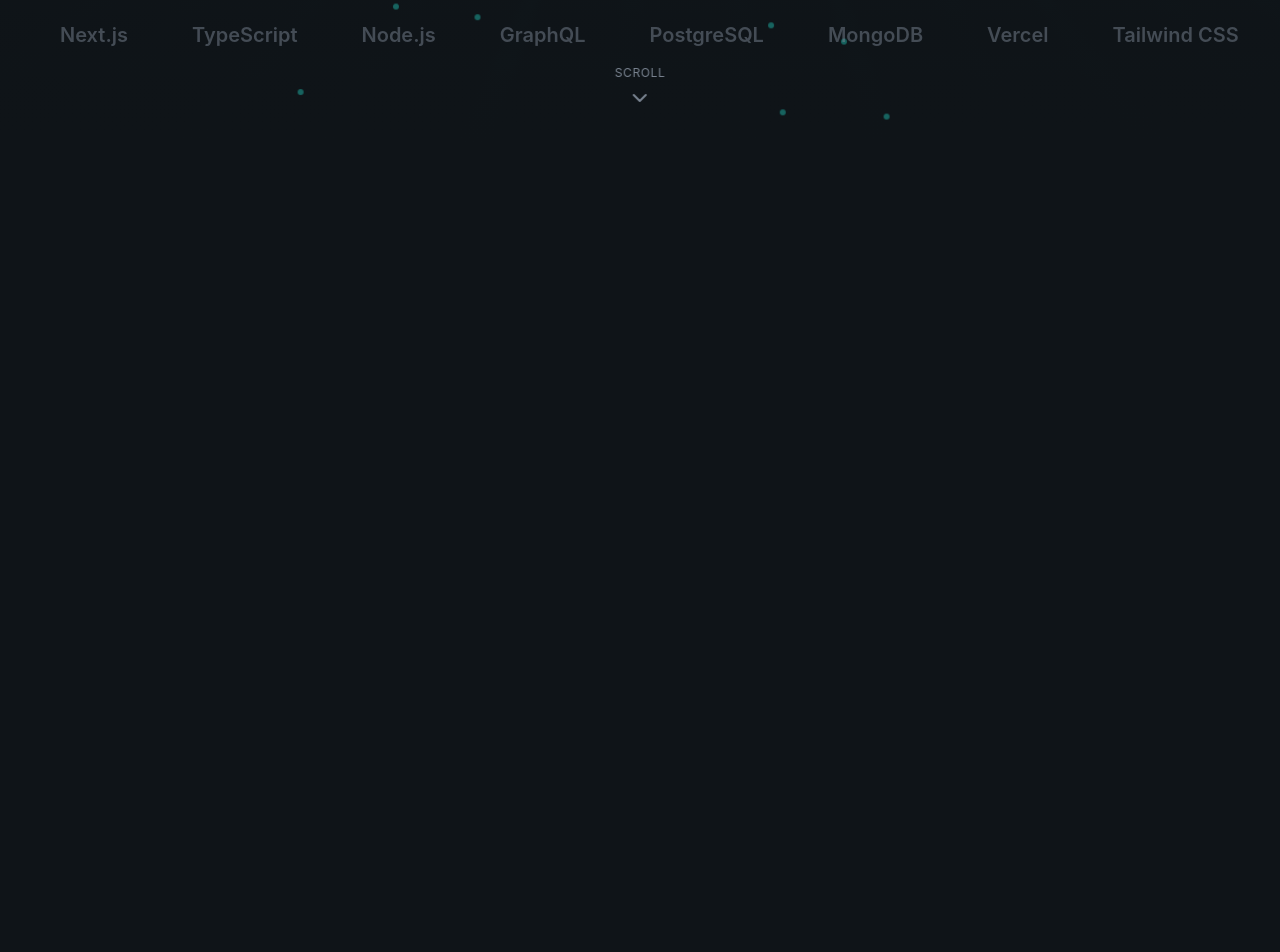
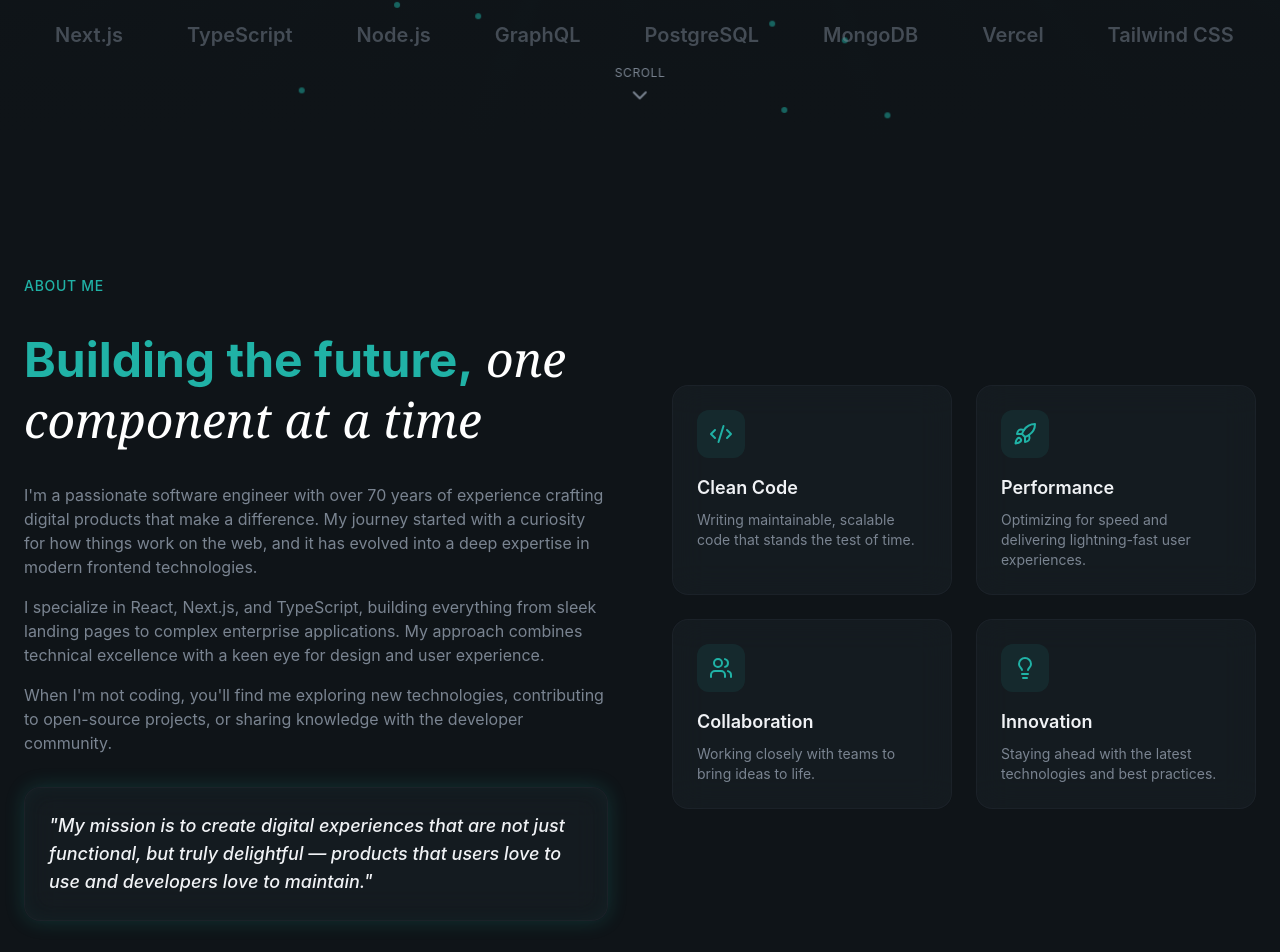
Before and after one commit to Ilmanmdifa/modern-js-portfolio, a React app: page / in a window 1280 px wide. Shown: the part 943-1895 px from the top of the page. Before the commit the page ends 1088 px from the top, so only its background shows below. Built offline with nearby package versions, Linux system fonts and the light colour scheme; the HTML template or start-up script is replaced by a standard one.

Commit message:
layout: add about section

```diff
--- a/src/index.css
+++ b/src/index.css
@@ -10,7 +10,7 @@
   --color-primary-foreground: #ffffff;
 
   --color-secondary: #1f2830;
-  --color-secondary: #20b2a6;
+  --color-secondary-foreground: #20b2a6;
 
   --color-muted: #252e37;
   --color-muted-foreground: #7a8491;
@@ -25,6 +25,10 @@
 @layer base {
   html {
     scroll-behavior: smooth;
+  }
+
+  button {
+    cursor: pointer;
   }
 
   body {
--- a/src/layouts/Navbar.jsx
+++ b/src/layouts/Navbar.jsx
@@ -21,6 +21,7 @@
 
     return () => window.removeEventListener("scroll", handleScroll);
   });
+
   return (
     <header
       className={`fixed top-0 left-0 right-0 transition-all duration-500 ${isScrolled ? "glass-strong py-3" : "bg-transparent py-5"}  z-50`}
@@ -70,13 +71,16 @@
               <a
                 href={link.href}
                 key={index}
+                onClick={() => setIsMobileMenuOpen(false)}
                 className="text-lg text-muted-foreground hover:text-foreground py-2"
               >
                 {link.label}
               </a>
             ))}
 
-            <Button>Contact Me</Button>
+            <Button onClick={() => setIsMobileMenuOpen(false)}>
+              Contact Me
+            </Button>
           </div>
         </div>
       )}
--- a/src/sections/About.jsx
+++ b/src/sections/About.jsx
@@ -1,3 +1,102 @@
+import { Code2, Lightbulb, Rocket, Users } from "lucide-react";
+
+const highlights = [
+  {
+    icon: Code2,
+    title: "Clean Code",
+    description:
+      "Writing maintainable, scalable code that stands the test of time.",
+  },
+  {
+    icon: Rocket,
+    title: "Performance",
+    description:
+      "Optimizing for speed and delivering lightning-fast user experiences.",
+  },
+  {
+    icon: Users,
+    title: "Collaboration",
+    description: "Working closely with teams to bring ideas to life.",
+  },
+  {
+    icon: Lightbulb,
+    title: "Innovation",
+    description:
+      "Staying ahead with the latest technologies and best practices.",
+  },
+];
+
 export const About = () => {
-  return <section></section>;
+  return (
+    <section id="about" className="py-32 relative overflow-hidden">
+      <div className="container mx-auto px-6 relative z-10">
+        <div className="grid lg:grid-cols-2 gap-16 items-center">
+          {/* Left column */}
+          <div className="space-y-8">
+            <div className="animate-fade-in">
+              <span className="text-secondary-foreground text-sm font-medium tracking-wider uppercase">
+                About Me
+              </span>
+            </div>
+
+            <h2 className="text-4xl md:text-5xl font-bold leading-tight animate-fade-in animation-delay-100 text-secondary-foreground">
+              Building the future,
+              <span className="font-serif italic font-normal text-white">
+                {" "}
+                one component at a time
+              </span>
+            </h2>
+
+            <div className="space-y-4 text-muted-foreground animate-fade-in animation-delay-200">
+              <p>
+                I'm a passionate software engineer with over 70 years of
+                experience crafting digital products that make a difference. My
+                journey started with a curiosity for how things work on the web,
+                and it has evolved into a deep expertise in modern frontend
+                technologies.
+              </p>
+              <p>
+                I specialize in React, Next.js, and TypeScript, building
+                everything from sleek landing pages to complex enterprise
+                applications. My approach combines technical excellence with a
+                keen eye for design and user experience.
+              </p>
+              <p>
+                When I'm not coding, you'll find me exploring new technologies,
+                contributing to open-source projects, or sharing knowledge with
+                the developer community.
+              </p>
+            </div>
+
+            <div className="glass rounded-2xl p-6 glow-border animate-fade-in animation-delay-300">
+              <p className="text-lg font-medium italic text-foreground">
+                "My mission is to create digital experiences that are not just
+                functional, but truly delightful — products that users love to
+                use and developers love to maintain."
+              </p>
+            </div>
+          </div>
+
+          {/* Right Column */}
+          <div className="grid sm:grid-cols-2 gap-6">
+            {highlights.map((item, index) => (
+              <div
+                key={index}
+                className="glass p-6 rounded-2xl animate-fade-in"
+                style={{ animationDelay: `${(index + 1) * 100}ms` }}
+              >
+                <div className="w-12 h-12 rounded-xl bg-primary/10 flex items-center justify-center mb-4 hover:bg-primary/20">
+                  <item.icon className="w-6 h-6 text-primary" />
+                </div>
+                <h3 className="text-lg font-semibold mb-2">{item.title}</h3>
+                <p className="text-sm text-muted-foreground">
+                  {item.description}
+                </p>
+              </div>
+            ))}
+          </div>
+        </div>
+      </div>
+    </section>
+  );
 };
```
